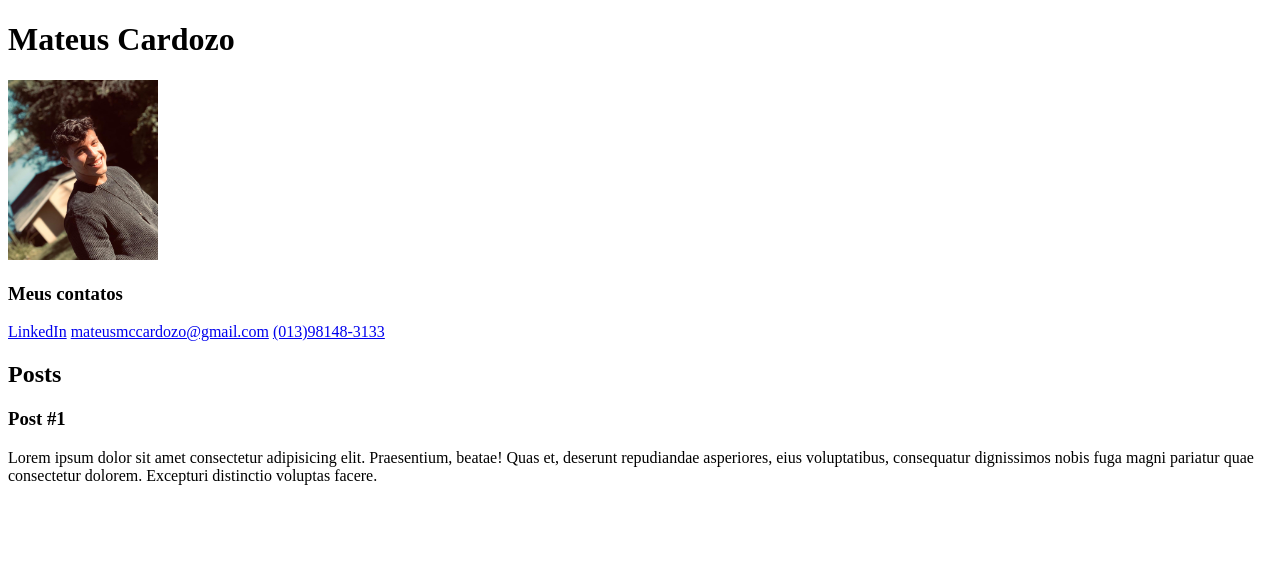
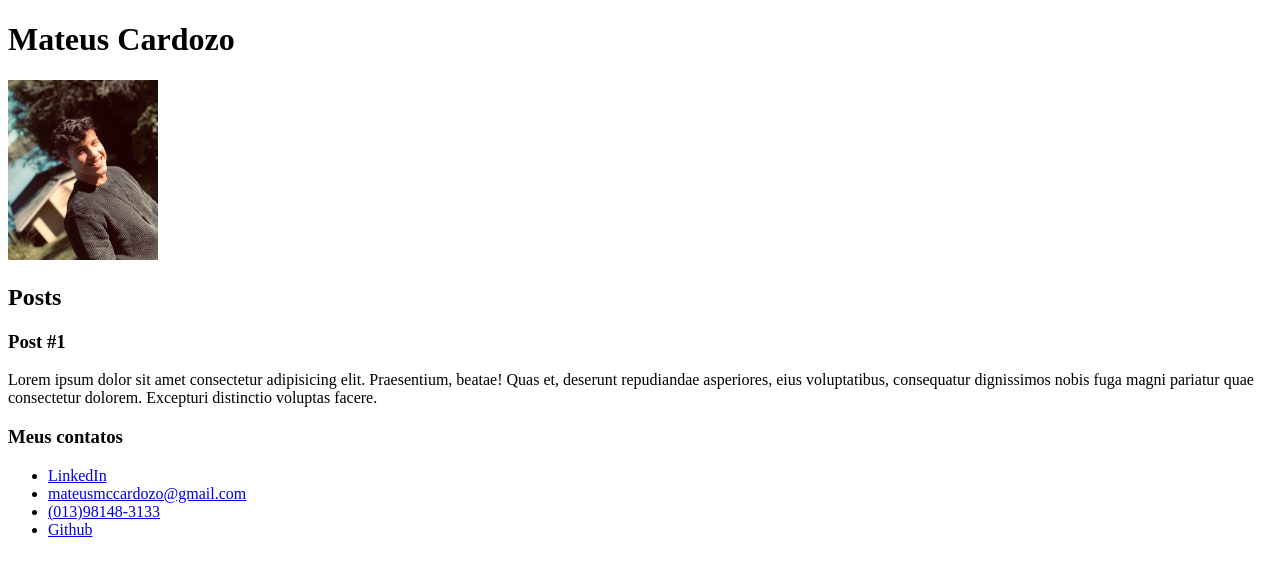
Before and after one commit to MateusCardozo/Desafios-.DIO, a plain HTML site: page Desafio2_HTML-CSS/Ex001/index.html in a window 1280 px wide. Drawn offline with Linux system fonts and the light colour scheme.

Commit message:
Novo link adicionado

```diff
--- a/Desafio2_HTML-CSS/Ex001/index.html
+++ b/Desafio2_HTML-CSS/Ex001/index.html
@@ -16,14 +16,6 @@
         </picture>
     </header>
     <section>
-        <h3>Meus contatos</h3>
-        <nav>
-            <a href="https://www.linkedin.com/in/mateusmccardozo/" target="_blank" rel="external">LinkedIn</a>
-            <a href="mailto:">mateusmccardozo@gmail.com</a>
-            <a href="tel:+">(013)98148-3133</a>
-        </nav>
-    </section>
-    <section>
         <header>
             <h2>Posts</h2>
         </header>
@@ -37,7 +29,15 @@
         </article>
     </section>
     <footer>
-
+        <nav>
+            <h3>Meus contatos</h3>
+            <ul>
+                <li><a href="https://www.linkedin.com/in/mateusmccardozo/" target="_blank" rel="external">LinkedIn</a></li>
+                <li><a href="mailto:">mateusmccardozo@gmail.com</a></li>
+                <li><a href="tel:+">(013)98148-3133</a></li>
+                <li><a href="https://github.com/MateusCardozo" target="_blank" rel="external">Github</a></li>
+            </ul>
+        </nav>
     </footer>
 </body>
 </html>
```
